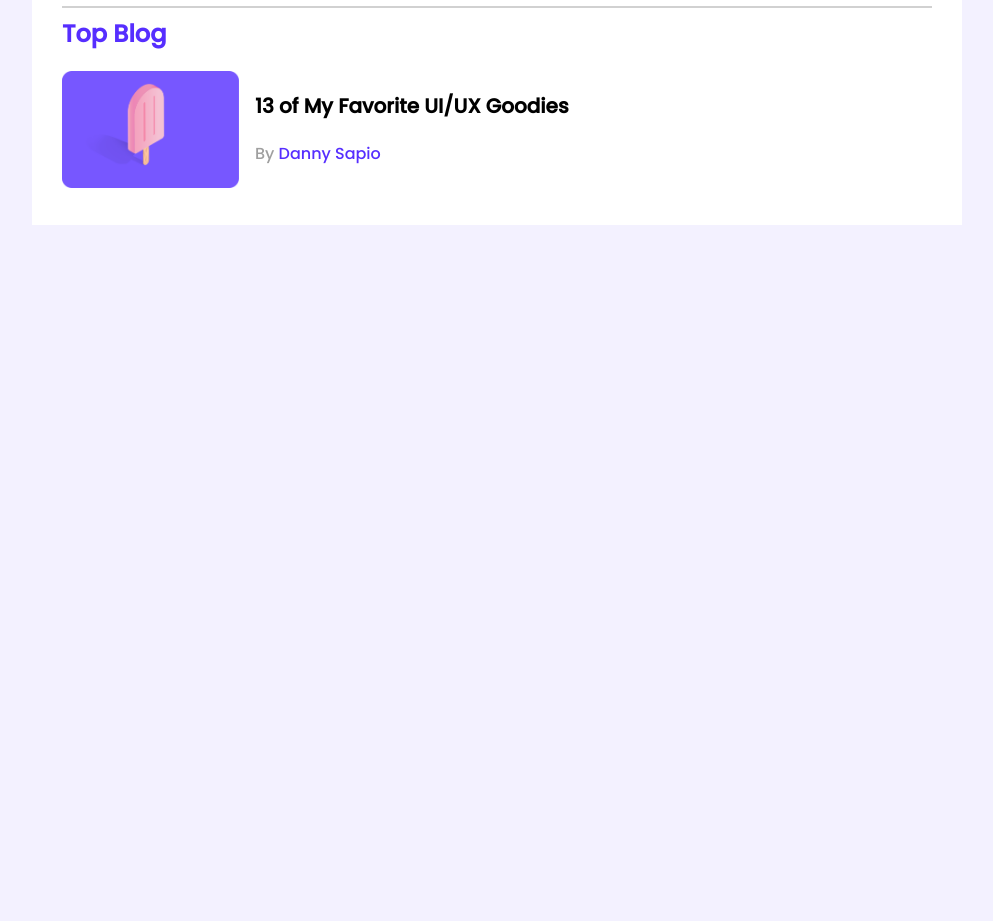
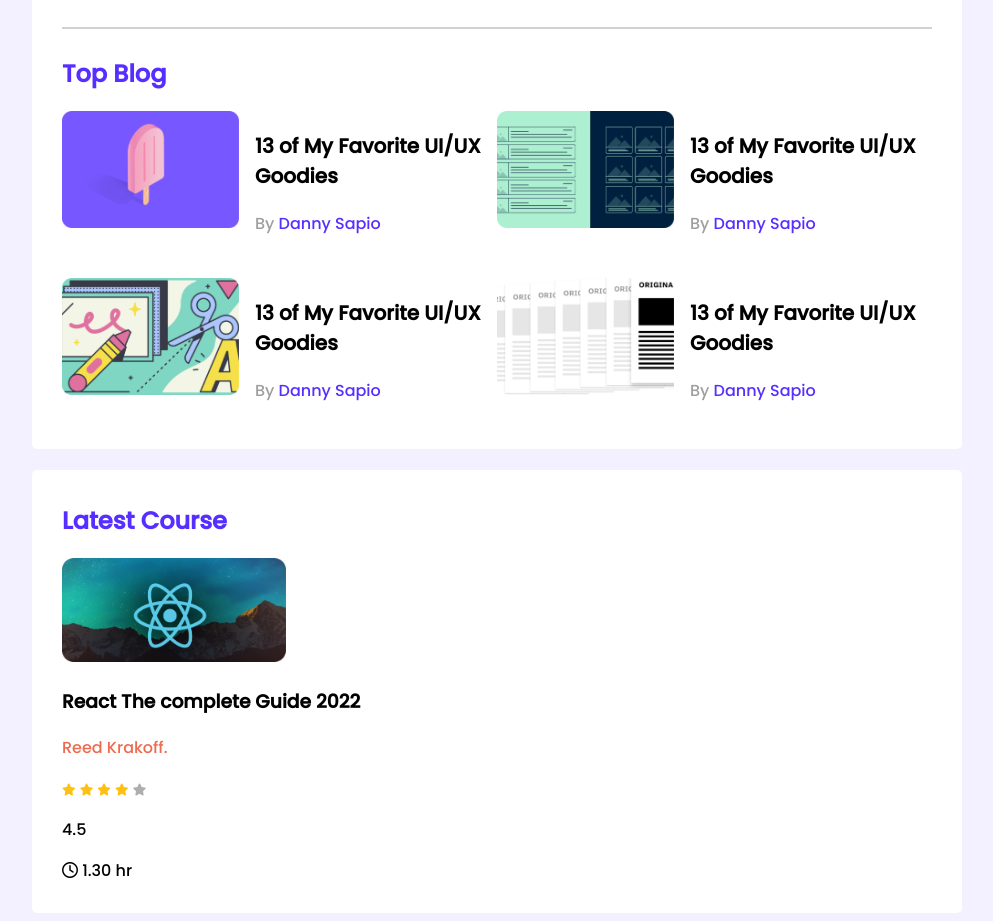
Before and after one commit to techyshiv-github/leader-board, a plain HTML site: page index.html in a window 1280 px wide. Shown: the part 264-1185 px from the top of the page, without its empty margins (143-1136 px from the left). Before the commit the page ends 800 px from the top, so only its background shows below. Drawn offline with Linux system fonts and the light colour scheme.

Commit message:
Course list first commit

```diff
--- a/index.html
+++ b/index.html
@@ -6,6 +6,8 @@
     <meta http-equiv="X-UA-Compatible" content="IE=edge">
     <meta name="viewport" content="width=device-width, initial-scale=1.0">
     <title>Leader Board</title>
+    <!-- font awesome -->
+    <script src="https://kit.fontawesome.com/3441af8d04.js" crossorigin="anonymous"></script>
     <link rel="stylesheet" href="/styles/style.css">
 </head>
 
@@ -61,6 +63,65 @@
                             <p class="blog-author">By <a href="">Danny Sapio</a> </p>
                         </div>
                     </article>
+                    <article class="blog">
+                        <div class="thumbnail">
+                            <img src="/images/blogs/blog-2.png" alt="">
+                        </div>
+                        <div class="blog-info">
+                            <h3 class="blog-title">13 of My Favorite
+                                UI/UX Goodies</h3>
+                            <p class="blog-author">By <a href="">Danny Sapio</a> </p>
+                        </div>
+                    </article>
+                    <article class="blog">
+                        <div class="thumbnail">
+                            <img src="/images/blogs/blog-3.png" alt="">
+                        </div>
+                        <div class="blog-info">
+                            <h3 class="blog-title">13 of My Favorite
+                                UI/UX Goodies</h3>
+                            <p class="blog-author">By <a href="">Danny Sapio</a> </p>
+                        </div>
+                    </article>
+                    <article class="blog">
+                        <div class="thumbnail">
+                            <img src="/images/blogs/blog-4.png" alt="">
+                        </div>
+                        <div class="blog-info">
+                            <h3 class="blog-title">13 of My Favorite
+                                UI/UX Goodies</h3>
+                            <p class="blog-author">By <a href="">Danny Sapio</a> </p>
+                        </div>
+                    </article>
+                </div>
+            </div>
+        </section>
+        <!-- Lastest courses -->
+        <section class="container">
+            <h2 class="section-title">Latest Course</h2>
+            <div class="courses">
+                <div class="course">
+                    <div class="course-banner">
+                        <img src="./images/courses/course-1.png" alt="">
+                    </div>
+                    <div class="course-details">
+                        <h3 class="course-title">React The complete Guide 2022</h3>
+                        <p class="course-instructor">Reed Krakoff.</p>
+                    </div>
+                    <div class="course-info">
+                        <div class="course-rating">
+                            <i class="fas fa-star filled"></i>
+                            <i class="fas fa-star filled"></i>
+                            <i class="fas fa-star filled"></i>
+                            <i class="fas fa-star filled"></i>
+                            <i class="fas fa-star empty"></i>
+                        </div>
+                        <p>4.5</p>
+                        <div class="course-duration">
+                            <i class="far fa-clock"></i>
+                            1.30 hr
+                        </div>
+                    </div>
                 </div>
             </div>
         </section>
--- a/styles/style.css
+++ b/styles/style.css
@@ -7,12 +7,16 @@ body{
 }
 main{
     display: flex;
-    justify-content: center;
+    flex-direction: column;
+    /* justify-content: center; */
+    align-items: center;
 }
 .container{
     background-color: #FFFFFF;
     width: 870px;
     padding: 30px;
+    border-radius: 5px;
+    margin-top: 21px;
 }
 
 /* top players style  */
@@ -23,6 +27,7 @@ main{
 }
 hr{
     border: 1px solid #d1d1d1;
+    margin-bottom: 27px;
 }
 .top-players{
     margin-bottom: 30px;
@@ -50,6 +55,11 @@ hr{
     width: 177px;
 height: 117px;
 }
+.blogs{
+    display: grid;
+    grid-template-columns: repeat(2,1fr);
+    row-gap: 26px;
+}
 .blog{
     display: flex;
 }
@@ -68,3 +78,20 @@ height: 117px;
     font-size: 16px;
     color: #562EFF;
 }
+/* Courses styles */
+.course .course-banner img{
+    width: 224px;
+height: 104px;
+}
+.course-instructor{
+    color: #ED6B4F;
+}
+.fa-star{
+    font-size: 12px;
+}
+.fa-star.filled{
+    color: #FFC014;
+}
+.fa-star.empty{
+    color:#AEAEAE;
+}
```
